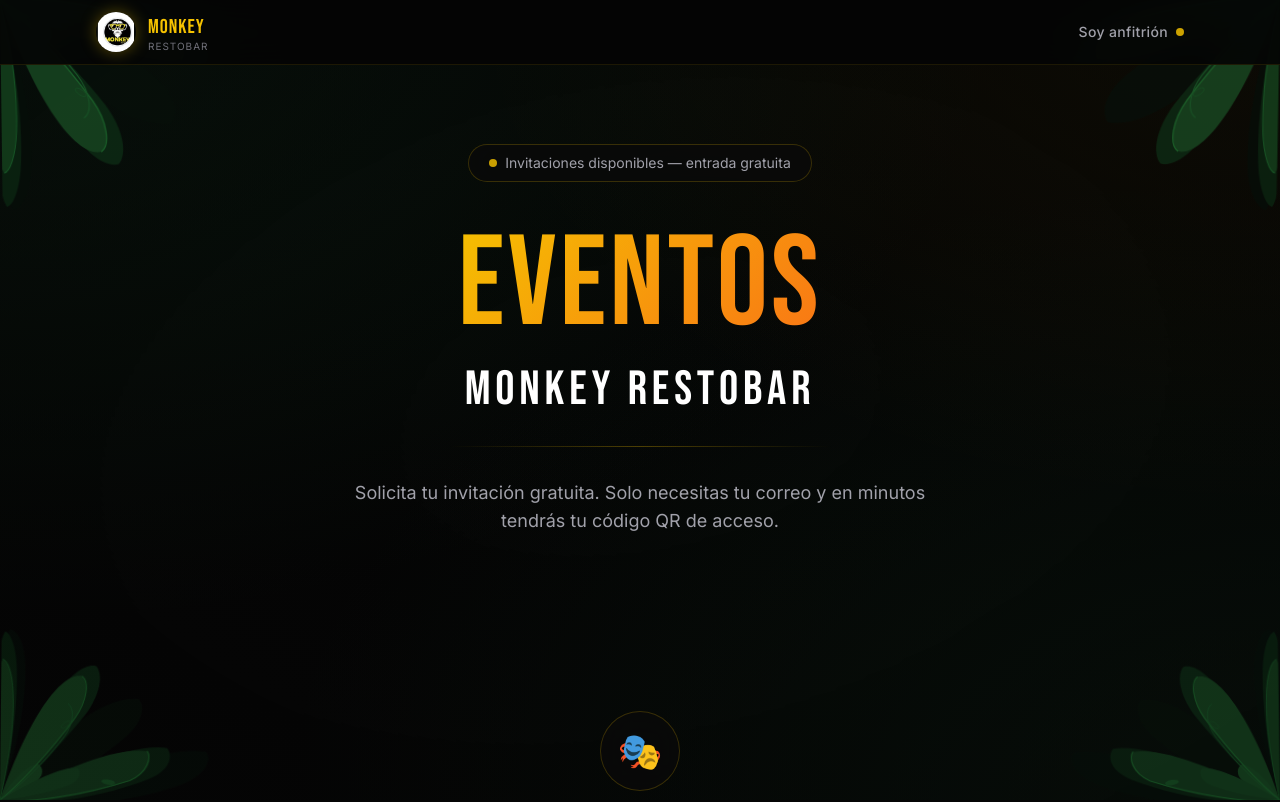
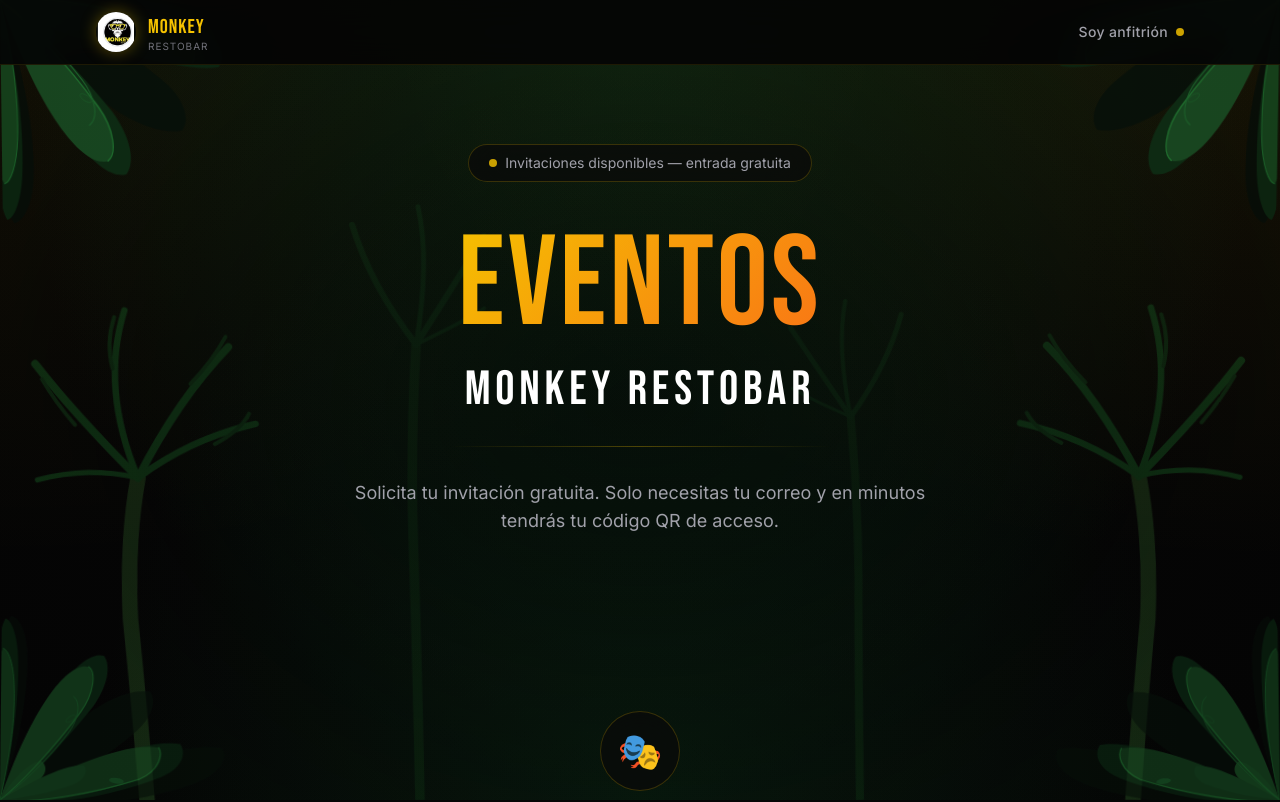
Before and after one commit to alexispferrada-wq/monkey_entradasya, a Next.js app in the folder monkey/: page / in a window 1280 px wide. Shown: the top 802 px of the page. Built offline with nearby package versions, Linux system fonts and the light colour scheme; no server answers; the database is empty.

Commit message:
feat: agregar palmeras tropicales SVG al fondo

```diff
--- a/monkey/app/layout.tsx
+++ b/monkey/app/layout.tsx
@@ -31,29 +31,86 @@
     <html lang="es">
       <body className="bg-darker text-white antialiased min-h-screen" style={{ backgroundColor: '#050505' }}>
 
-        {/* Background — jungla oscura con destellos dorados */}
+        {/* Background — jungla tropical con palmeras */}
         <div className="fixed inset-0 pointer-events-none overflow-hidden">
-          <div className="absolute inset-0 bg-[radial-gradient(ellipse_at_top_left,rgba(21,83,42,0.25)_0%,transparent_55%)]" />
-          <div className="absolute inset-0 bg-[radial-gradient(ellipse_at_bottom_right,rgba(21,83,42,0.2)_0%,transparent_55%)]" />
-          <div className="absolute inset-0 bg-[radial-gradient(ellipse_at_top_right,rgba(245,194,0,0.07)_0%,transparent_45%)]" />
-          <div className="absolute inset-0 bg-[radial-gradient(ellipse_at_center,rgba(5,5,5,0)_0%,rgba(5,5,5,0.6)_100%)]" />
 
-          {/* Hojas tropicales en esquinas — estilo Monkey Restobar */}
+          {/* Gradientes de fondo */}
+          <div className="absolute inset-0 bg-[radial-gradient(ellipse_at_top,rgba(10,40,20,0.9)_0%,rgba(5,5,5,1)_70%)]" />
+          <div className="absolute inset-0 bg-[radial-gradient(ellipse_at_bottom,rgba(10,40,20,0.6)_0%,transparent_60%)]" />
+          <div className="absolute inset-0 bg-[radial-gradient(ellipse_at_top_right,rgba(245,194,0,0.08)_0%,transparent_50%)]" />
+          <div className="absolute inset-0 bg-[radial-gradient(ellipse_at_top_left,rgba(245,194,0,0.06)_0%,transparent_50%)]" />
+
+          {/* Palmera izquierda */}
+          <svg className="absolute bottom-0 left-0 opacity-40" style={{ width: 320, height: 520, animation: 'leaf-sway 8s ease-in-out infinite', transformOrigin: 'bottom center' }} viewBox="0 0 200 400" fill="none" xmlns="http://www.w3.org/2000/svg">
+            {/* Tronco */}
+            <path d="M90 400 Q85 320 80 260 Q78 200 88 150" stroke="#2d5a27" strokeWidth="12" strokeLinecap="round" fill="none"/>
+            {/* Hojas principales */}
+            <path d="M88 150 Q40 100 10 60" stroke="#1a6b2a" strokeWidth="6" strokeLinecap="round" fill="none"/>
+            <path d="M88 150 Q60 80 80 20" stroke="#1a6b2a" strokeWidth="5" strokeLinecap="round" fill="none"/>
+            <path d="M88 150 Q120 90 160 50" stroke="#1a6b2a" strokeWidth="6" strokeLinecap="round" fill="none"/>
+            <path d="M88 150 Q130 120 180 110" stroke="#1a6b2a" strokeWidth="5" strokeLinecap="round" fill="none"/>
+            <path d="M88 150 Q50 140 10 150" stroke="#1a6b2a" strokeWidth="4" strokeLinecap="round" fill="none"/>
+            {/* Hojillas */}
+            <path d="M40 108 Q25 90 15 72" stroke="#155220" strokeWidth="3" strokeLinecap="round" fill="none"/>
+            <path d="M70 65 Q65 45 72 25" stroke="#155220" strokeWidth="3" strokeLinecap="round" fill="none"/>
+            <path d="M130 78 Q148 60 158 42" stroke="#155220" strokeWidth="3" strokeLinecap="round" fill="none"/>
+            <path d="M148 125 Q168 115 175 102" stroke="#155220" strokeWidth="3" strokeLinecap="round" fill="none"/>
+          </svg>
+
+          {/* Palmera derecha */}
+          <svg className="absolute bottom-0 right-0 opacity-40" style={{ width: 320, height: 520, animation: 'leaf-sway-alt 9s ease-in-out infinite', transformOrigin: 'bottom center' }} viewBox="0 0 200 400" fill="none" xmlns="http://www.w3.org/2000/svg">
+            {/* Tronco inclinado a la izquierda */}
+            <path d="M110 400 Q115 320 120 260 Q122 200 112 150" stroke="#2d5a27" strokeWidth="12" strokeLinecap="round" fill="none"/>
+            {/* Hojas */}
+            <path d="M112 150 Q160 100 190 60" stroke="#1a6b2a" strokeWidth="6" strokeLinecap="round" fill="none"/>
+            <path d="M112 150 Q140 80 120 20" stroke="#1a6b2a" strokeWidth="5" strokeLinecap="round" fill="none"/>
+            <path d="M112 150 Q80 90 40 50" stroke="#1a6b2a" strokeWidth="6" strokeLinecap="round" fill="none"/>
+            <path d="M112 150 Q70 120 20 110" stroke="#1a6b2a" strokeWidth="5" strokeLinecap="round" fill="none"/>
+            <path d="M112 150 Q150 140 190 150" stroke="#1a6b2a" strokeWidth="4" strokeLinecap="round" fill="none"/>
+            {/* Hojillas */}
+            <path d="M160 108 Q175 90 185 72" stroke="#155220" strokeWidth="3" strokeLinecap="round" fill="none"/>
+            <path d="M130 65 Q135 45 128 25" stroke="#155220" strokeWidth="3" strokeLinecap="round" fill="none"/>
+            <path d="M70 78 Q52 60 42 42" stroke="#155220" strokeWidth="3" strokeLinecap="round" fill="none"/>
+            <path d="M52 125 Q32 115 25 102" stroke="#155220" strokeWidth="3" strokeLinecap="round" fill="none"/>
+          </svg>
+
+          {/* Palmera centro-izquierda más alta */}
+          <svg className="absolute bottom-0 left-1/4 opacity-20" style={{ width: 200, height: 600, animation: 'leaf-sway 11s ease-in-out infinite', transformOrigin: 'bottom center' }} viewBox="0 0 120 500" fill="none" xmlns="http://www.w3.org/2000/svg">
+            <path d="M60 500 Q58 380 55 280 Q53 200 58 120" stroke="#1a5c20" strokeWidth="8" strokeLinecap="round" fill="none"/>
+            <path d="M58 120 Q20 70 5 20" stroke="#1a6b2a" strokeWidth="5" strokeLinecap="round" fill="none"/>
+            <path d="M58 120 Q70 50 60 5" stroke="#1a6b2a" strokeWidth="4" strokeLinecap="round" fill="none"/>
+            <path d="M58 120 Q90 70 115 30" stroke="#1a6b2a" strokeWidth="5" strokeLinecap="round" fill="none"/>
+            <path d="M58 120 Q100 100 115 90" stroke="#1a6b2a" strokeWidth="3" strokeLinecap="round" fill="none"/>
+          </svg>
+
+          {/* Palmera centro-derecha */}
+          <svg className="absolute bottom-0 right-1/4 opacity-20" style={{ width: 200, height: 500, animation: 'leaf-sway-alt 12s ease-in-out infinite', transformOrigin: 'bottom center' }} viewBox="0 0 120 500" fill="none" xmlns="http://www.w3.org/2000/svg">
+            <path d="M60 500 Q62 380 65 280 Q67 200 62 120" stroke="#1a5c20" strokeWidth="8" strokeLinecap="round" fill="none"/>
+            <path d="M62 120 Q100 70 115 20" stroke="#1a6b2a" strokeWidth="5" strokeLinecap="round" fill="none"/>
+            <path d="M62 120 Q50 50 60 5" stroke="#1a6b2a" strokeWidth="4" strokeLinecap="round" fill="none"/>
+            <path d="M62 120 Q30 70 5 30" stroke="#1a6b2a" strokeWidth="5" strokeLinecap="round" fill="none"/>
+            <path d="M62 120 Q20 100 5 90" stroke="#1a6b2a" strokeWidth="3" strokeLinecap="round" fill="none"/>
+          </svg>
+
+          {/* Velo oscuro central para legibilidad */}
+          <div className="absolute inset-0 bg-[radial-gradient(ellipse_60%_70%_at_50%_50%,rgba(5,5,5,0.5)_0%,transparent_100%)]" />
+
+          {/* Hojas tropicales en esquinas */}
           <JungleCorner
-            className="absolute top-0 left-0 opacity-70"
-            style={{ width: 320, height: 320, animation: 'leaf-sway 7s ease-in-out infinite', transformOrigin: '0 0' }}
+            className="absolute top-0 left-0 opacity-80"
+            style={{ width: 340, height: 340, animation: 'leaf-sway 7s ease-in-out infinite', transformOrigin: '0 0' }}
           />
           <JungleCorner flip
-            className="absolute top-0 right-0 opacity-70"
-            style={{ width: 320, height: 320, animation: 'leaf-sway-alt 8s ease-in-out infinite', transformOrigin: '100% 0' }}
+            className="absolute top-0 right-0 opacity-80"
+            style={{ width: 340, height: 340, animation: 'leaf-sway-alt 8s ease-in-out infinite', transformOrigin: '100% 0' }}
           />
           <JungleCorner invert
-            className="absolute bottom-0 left-0 opacity-55"
-            style={{ width: 260, height: 260, animation: 'leaf-sway-alt 9s ease-in-out infinite', transformOrigin: '0 100%' }}
+            className="absolute bottom-0 left-0 opacity-60"
+            style={{ width: 280, height: 280, animation: 'leaf-sway-alt 9s ease-in-out infinite', transformOrigin: '0 100%' }}
           />
           <JungleCorner flip invert
-            className="absolute bottom-0 right-0 opacity-55"
-            style={{ width: 260, height: 260, animation: 'leaf-sway 10s ease-in-out infinite', transformOrigin: '100% 100%' }}
+            className="absolute bottom-0 right-0 opacity-60"
+            style={{ width: 280, height: 280, animation: 'leaf-sway 10s ease-in-out infinite', transformOrigin: '100% 100%' }}
           />
         </div>
 
```
